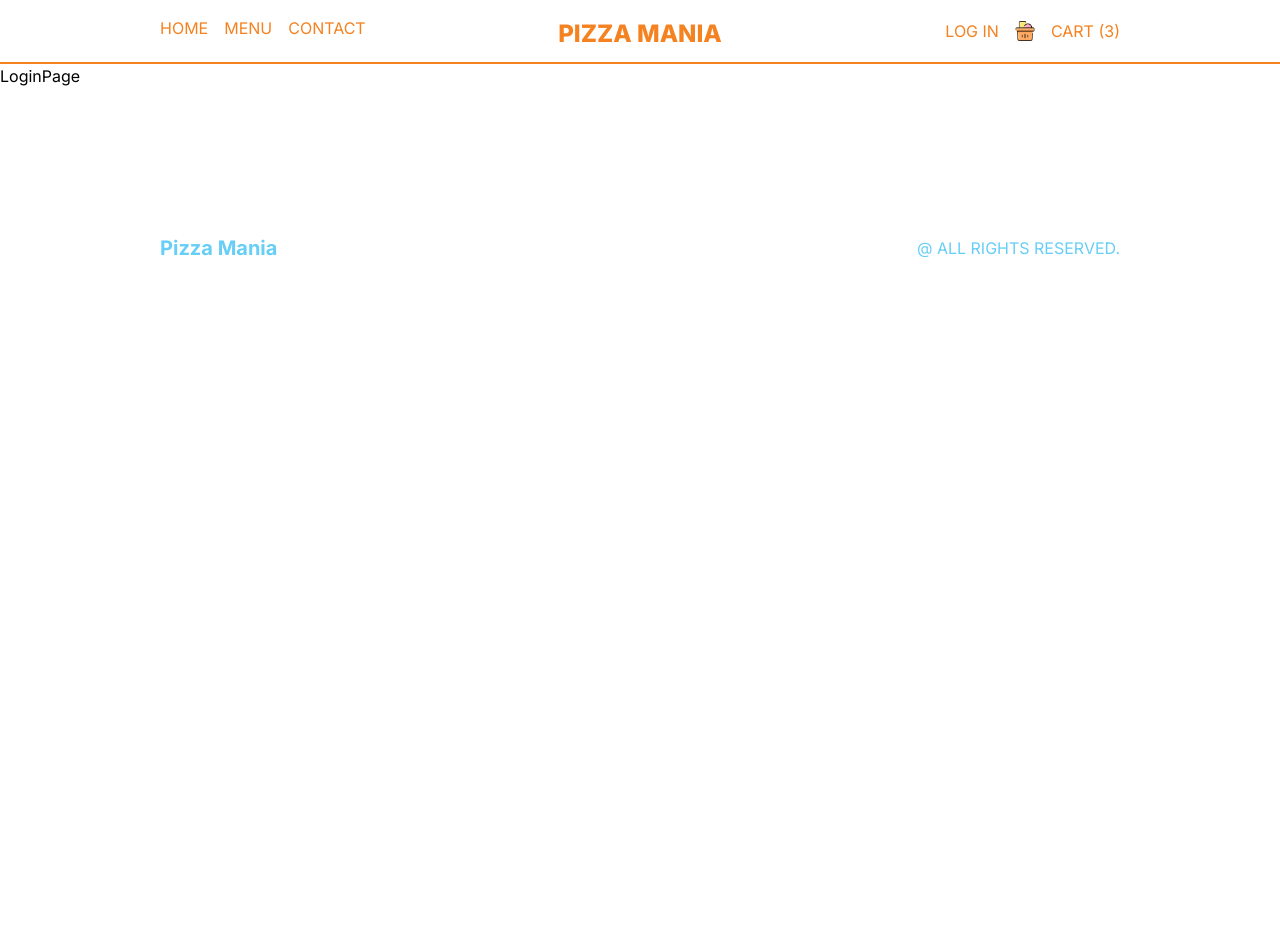
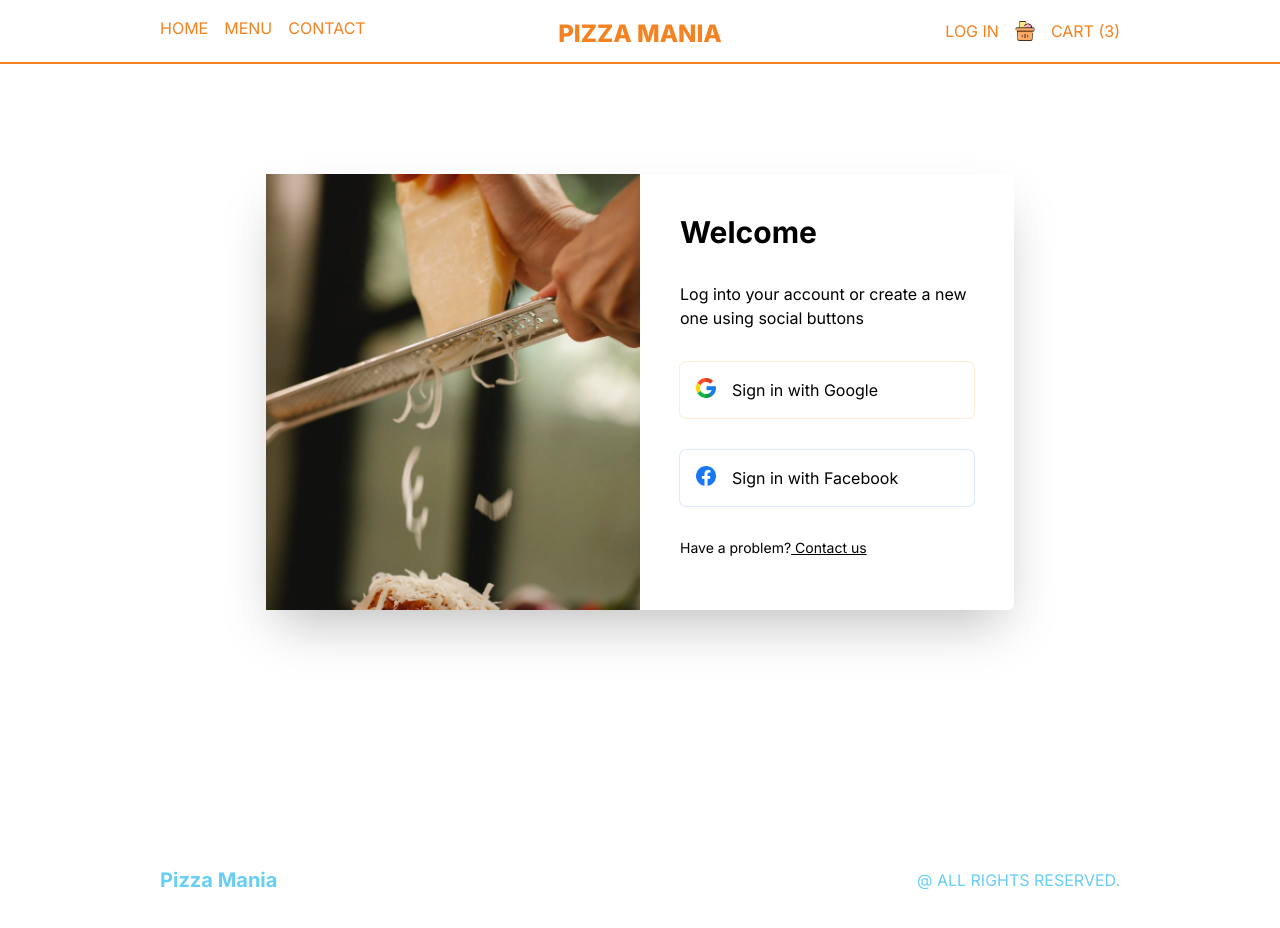
Before and after one commit to FlorentinaDili7/restaurant, a Next.js app: page /login in a window 1280 px wide. Shown: the top 928 px of the page. Before the commit the page ends 800 px from the top, so only its background shows below. Built offline with nearby package versions, Linux system fonts and the light colour scheme.

Commit message:
Login Page UI

```diff
--- a/src/app/login/page.tsx
+++ b/src/app/login/page.tsx
@@ -1,9 +1,47 @@
-import React from 'react'
+import Image from "next/image";
+import Link from "next/link";
+import React from "react";
 
 const LoginPage = () => {
     return (
-        <div>LoginPage</div>
-    )
-}
+        <div className="p-4 h-[calc(100vh-6rem)] md:h-[calc(100vh-9rem)] flex items-center justify-center">
+            {/* BOX */}
+            <div className=" h-full shadow-2xl rounded-md flex flex-col md:flex-row md:h-[70%] md:w-full lg:w-[60%] 2xl:w-1/2">
+                {/* IMAGE CONTAINER */}
+                <div className="relative h-1/3 w-full md:h-full md:w-1/2">
+                    <Image src="/loginBg.png" alt="" fill className="object-cover" />
+                </div>
+                {/* FORM CONTAINER */}
+                <div className="p-10 flex flex-col gap-8 md:w-1/2">
+                    <h1 className="font-bold text-xl xl:text-3xl">Welcome</h1>
+                    <p>Log into your account or create a new one using social buttons</p>
+                    <button className="flex gap-4 p-4 ring-1 ring-orange-100 rounded-md">
+                        <Image
+                            src="/google.png"
+                            alt=""
+                            width={20}
+                            height={20}
+                            className="object-contain"
+                        />
+                        <span>Sign in with Google</span>
+                    </button>
+                    <button className="flex gap-4 p-4 ring-1 ring-blue-100 rounded-md">
+                        <Image
+                            src="/facebook.png"
+                            alt=""
+                            width={20}
+                            height={20}
+                            className="object-contain"
+                        />
+                        <span>Sign in with Facebook</span>
+                    </button>
+                    <p className="text-sm">
+                        Have a problem?<Link className="underline" href="/"> Contact us</Link>
+                    </p>
+                </div>
+            </div>
+        </div>
+    );
+};
 
-export default LoginPage
+export default LoginPage;
```
